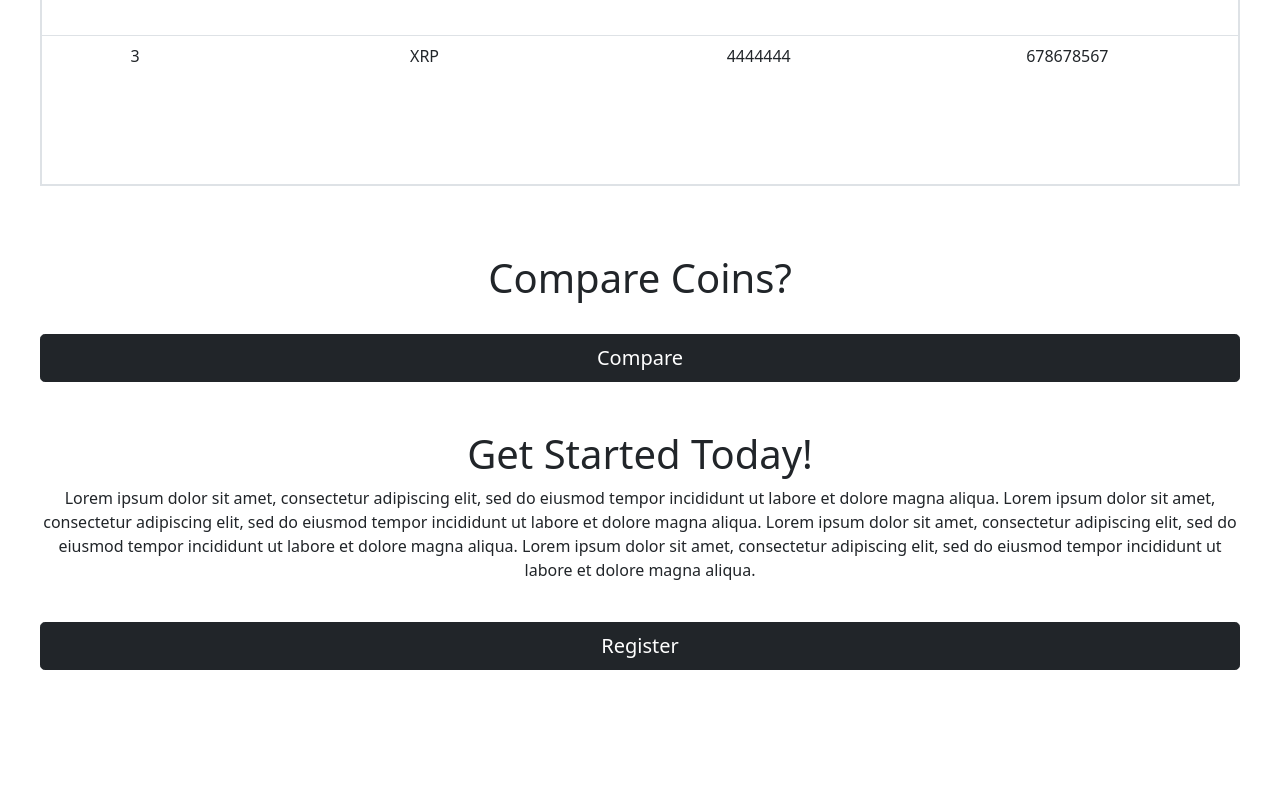
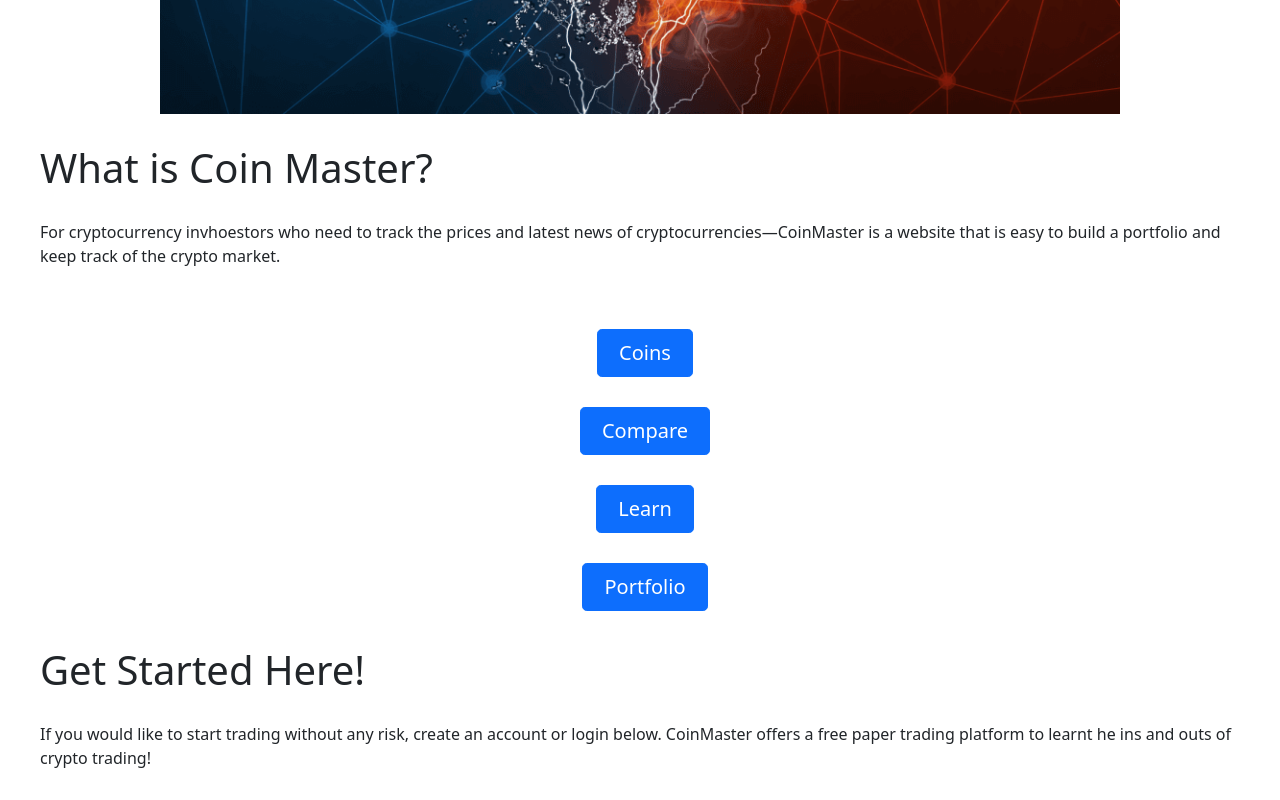
Before and after one commit to software-assignments-spring2022/final-project-coinmaster, a React (Create React App) app in the folder front-end/: page / in a window 1280 px wide. Shown: the part 760-1560 px from the top of the page. Before the commit the page ends 1450 px from the top, so only its background shows below. Built offline with nearby package versions, Linux system fonts and the light colour scheme.

Commit message:
Added Routing to Buttons
(Affected CSS Stylings)

```diff
--- a/front-end/src/App.js
+++ b/front-end/src/App.js
@@ -4,7 +4,7 @@
 //import Home from "./components/screens/Home/Home";
 //import Portfolio from "./components/screens/Portfolio/Portfolio";
 import Navbar from "./components/Navbar";
-import Home from "./Coins";
+import Home from "./Home";
 import Coins from "./Coins";
 import Compare from "./Compare";
 import Login from "./Login";
@@ -28,7 +28,6 @@
   return (
     <BrowserRouter>
       <Navbar />
-
       <Routes>
         <Route exact path="/" element={<Home />} />
         <Route exact path="/coins" element={<Coins />} />
--- a/front-end/src/Coins.js
+++ b/front-end/src/Coins.js
@@ -3,7 +3,6 @@
 //import Home from "./components/screens/Home/Home";
 //import Portfolio from "./components/screens/Portfolio/Portfolio";
 import Table from "./components/screens/Coins/Coins";
-import Navbar from "./components/Navbar";
 //this line imports bootstrap
 import "bootstrap/dist/css/bootstrap.min.css";
 import { Link } from "react-router-dom";
@@ -11,47 +10,6 @@
 //IMPORT YOUR MAIN COMPONENT HERE;
 //FOR EXAMPLE IF YOU ARE WORKING ON REGISTER
 //import register from ....
-
-/*
-//Below is to use routing
-import React from "react";
-import ReactDOM from "react-dom";
-import { BrowserRouter, Route, Switch } from "react-router-dom";
-
-import Home from "./Home";
-import Coin from "./Coin";
-import Compare from "./Compare";
-import Learn from "./Learn";
-import Register from "./Register";
-import Login from "./Login";
-import Portfolio from "./Portfolio";
-
-const rootElement = document.getElementById("root");
-ReactDOM.render(
-  <BrowserRouter>
-    <Switch>
-      <Route exact path="./components/screens/Home/Home.js" component={Home} />
-      <Route path="./components/screens/Coin/Coin.js" component={Coin} />
-      <Route
-        path="./components/screens/Compare/Compare.js"
-        component={Compare}
-      />
-      <Route path="./components/screens/Learn/Learn.js" component={Learn} />
-      <Route
-        path="./components/screens/Register/Register.js"
-        component={Register}
-      />
-      <Route path="./components/screens/Login/Login.js" component={Login} />
-      <Route
-        path="./components/screens/Portfolio/Portfolio.js"
-        component={Portfolio}
-      />
-    </Switch>
-  </BrowserRouter>,
-  rootElement
-);
-
-*/
 
 export default function CoinPage() {
   return (
@@ -82,7 +40,7 @@
         </p>
         <br></br>
 
-        <Link to="/compare">
+        <Link to="/register">
           <button type="button" class="btn btn-dark btn-lg">
             Register
           </button>
--- a/front-end/src/Home.js
+++ b/front-end/src/Home.js
@@ -0,0 +1,10 @@
+import "./App.css";
+import Home from "./components/screens/Home/Home";
+
+export default function CoinPage() {
+  return (
+    <div>
+      <Home />
+    </div>
+  );
+}
--- a/front-end/src/components/Navbar.js
+++ b/front-end/src/components/Navbar.js
@@ -1,12 +1,15 @@
 import homeIcon from "../media/home-icon.png";
 import logo from "../media/logo.png";
 import "../css/Navbar.css";
+import { Link } from "react-router-dom";
 
 function Navbar(props) {
   return (
     <div class="nav-container">
       <nav class="navbar  navbar-dark bg-primary">
-        <img src={homeIcon} class="navbar-brand nav-icon" href="Home" />
+        <Link to="/">
+          <img src={homeIcon} class="navbar-brand nav-icon" href="Home" />
+        </Link>
         <h1 class="navbar-brand display-1">Coin Master</h1>
         <img src={logo} class="navbar-brand nav-icon" href="Home" />
       </nav>
--- a/front-end/src/components/screens/Home/Home.css
+++ b/front-end/src/components/screens/Home/Home.css
@@ -23,7 +23,7 @@
   margin: 5px;
   font-size: 40px;
   border-radius: 20px;
-  width: 50%;
+  width: 100%;
 }
 
 .section {
--- a/front-end/src/components/screens/Home/Home.js
+++ b/front-end/src/components/screens/Home/Home.js
@@ -2,35 +2,71 @@
 import home_pic_1 from "../../../media/home-pic-1.png";
 import home_pic_2 from "../../../media/home-pic-2.png";
 import "./Home.css";
+import { Link } from "react-router-dom";
 
-function Home(props){
+function Home(props) {
   return (
     <>
-            <Navbar/>
+      {/* <Navbar/> // Not needed anymore */}
       <div className="Home">
-            <img src={home_pic_1} href="Home"/>
+        <img src={home_pic_1} href="Home" />
         <div className="section">
           <h1>What is Coin Master?</h1>
-                <p>For cryptocurrency invhoestors who need to track the prices and latest news of
-                    cryptocurrencies—CoinMaster is a website that is easy to build a portfolio and
-                    keep track of the crypto market.</p>
+          <p>
+            For cryptocurrency invhoestors who need to track the prices and
+            latest news of cryptocurrencies—CoinMaster is a website that is easy
+            to build a portfolio and keep track of the crypto market.
+          </p>
         </div>
-            <button type="button" class="btn btn-primary btn-lg">Coins</button>
-            <button type="button" class="btn btn-primary btn-lg">Compare</button>
-            <button type="button" class="btn btn-primary btn-lg">Learn</button>
-            <button type="button" class="btn btn-primary btn-lg">Portfolio</button>
+
+        <Link to="/coins">
+          <button type="button" class="btn btn-primary btn-lg">
+            Coins
+          </button>
+        </Link>
+
+        <Link to="/compare">
+          <button type="button" class="btn btn-primary btn-lg">
+            Compare
+          </button>
+        </Link>
+
+        <Link to="/learn">
+          <button type="button" class="btn btn-primary btn-lg">
+            Learn
+          </button>
+        </Link>
+
+        <Link to="/portfolio">
+          <button type="button" class="btn btn-primary btn-lg">
+            Portfolio
+          </button>
+        </Link>
+
         <div className="section">
           <h1>Get Started Here!</h1>
-                <p>If you would like to start trading without any risk, create an account or login below.
-                    CoinMaster offers a free paper trading platform to learnt he ins and outs of crypto trading!
+          <p>
+            If you would like to start trading without any risk, create an
+            account or login below. CoinMaster offers a free paper trading
+            platform to learnt he ins and outs of crypto trading!
           </p>
         </div>
-            <img src={home_pic_2} href="Home"/>
-            <button type="button" class="btn btn-primary btn-lg">Register</button>
-            <button type="button" class="btn btn-primary btn-lg">Login</button>
+        <img src={home_pic_2} href="Home" />
+
+        <Link to="/register">
+          <button type="button" class="btn btn-primary btn-lg">
+            Register
+          </button>
+        </Link>
+
+        <Link to="/login">
+          <button type="button" class="btn btn-primary btn-lg">
+            Login
+          </button>
+        </Link>
       </div>
     </>
-      )
+  );
 }
 
 export default Home;
```
Lines whose indentation alone changed are shown as unchanged.
